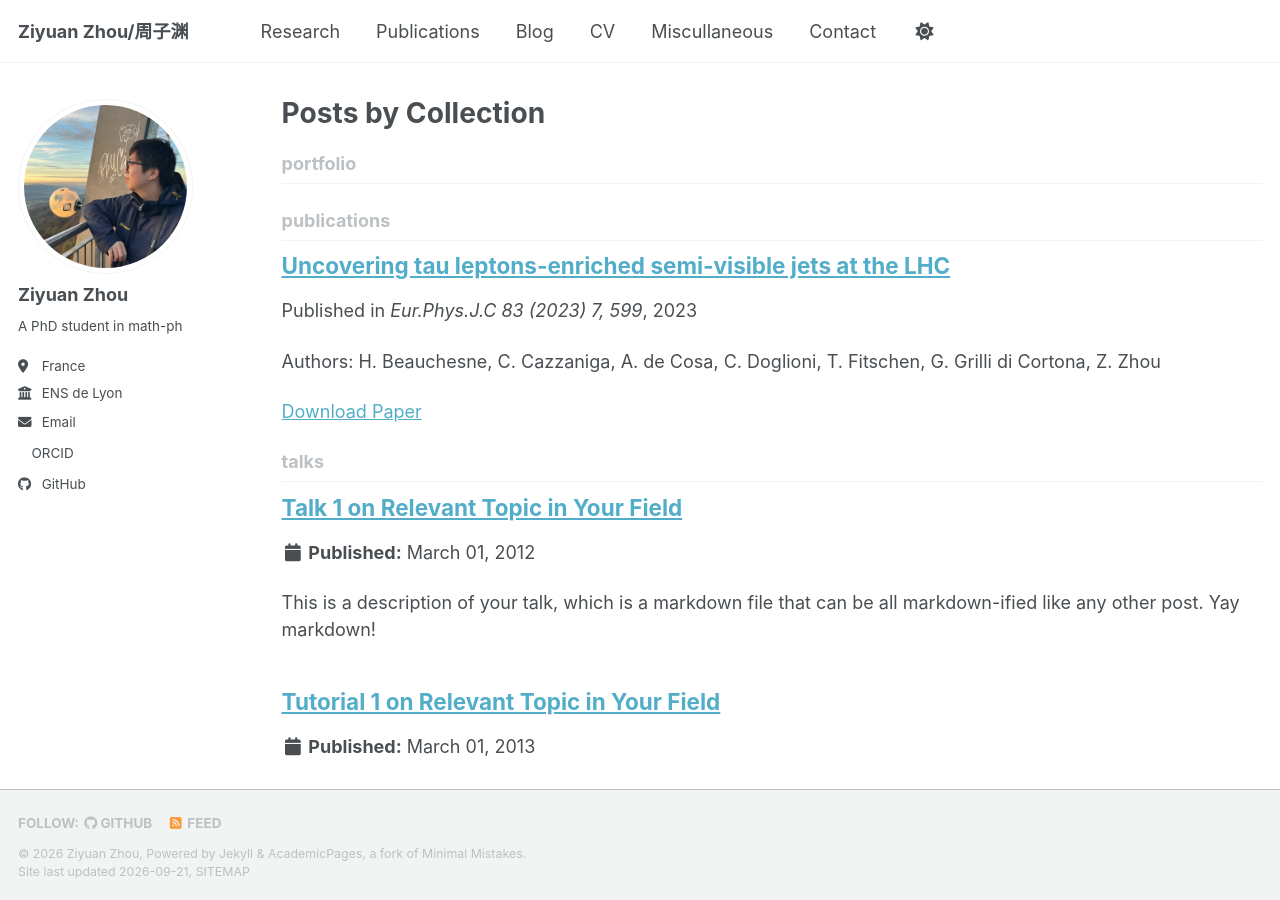
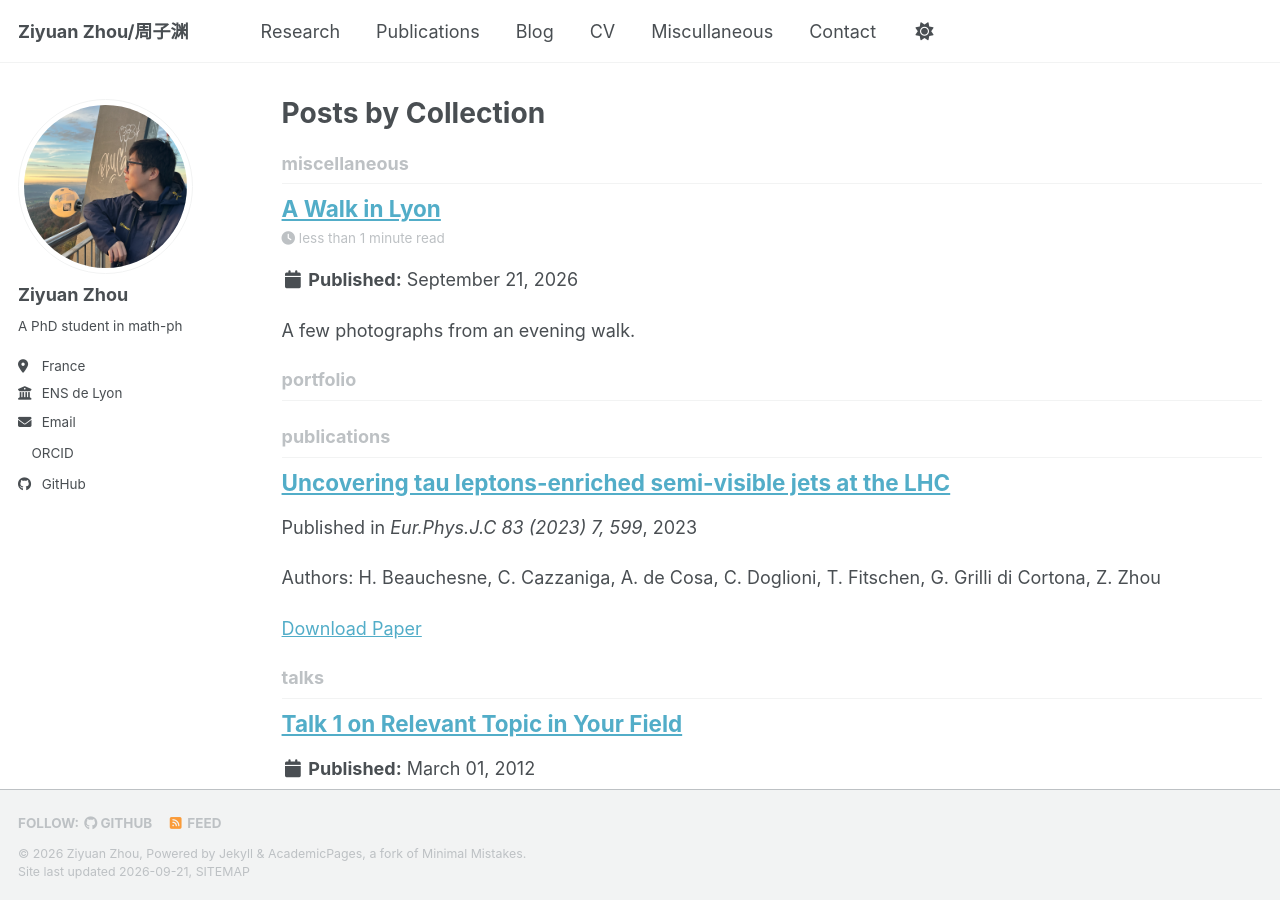
Before and after one commit to TzuyZhou/tzuyzhou.github.io, a Jekyll site: the page built from _pages/collection-archive.html, in a window 1280 px wide and 900 px high. Built offline with Jekyll 4.4.1, drawn with Linux system fonts in a browser that asks for light colours; a style sheet for code colours, icons or effects is not loaded; part of the change alters nothing that is shown.

Commit message:
test for miscellaneous

```diff
--- a/_config.yml
+++ b/_config.yml
@@ -233,9 +233,9 @@ collections:
   talks:
     output: true
     permalink: /:collection/:path/
-  # miscellaneous:
-  #   output: true
-  #   permalink: /:collection/:path/
+  miscellaneous:
+    output: true
+    permalink: /:collection/:path/
 
 
 # These settings control how pages and collections are included in the site
```
